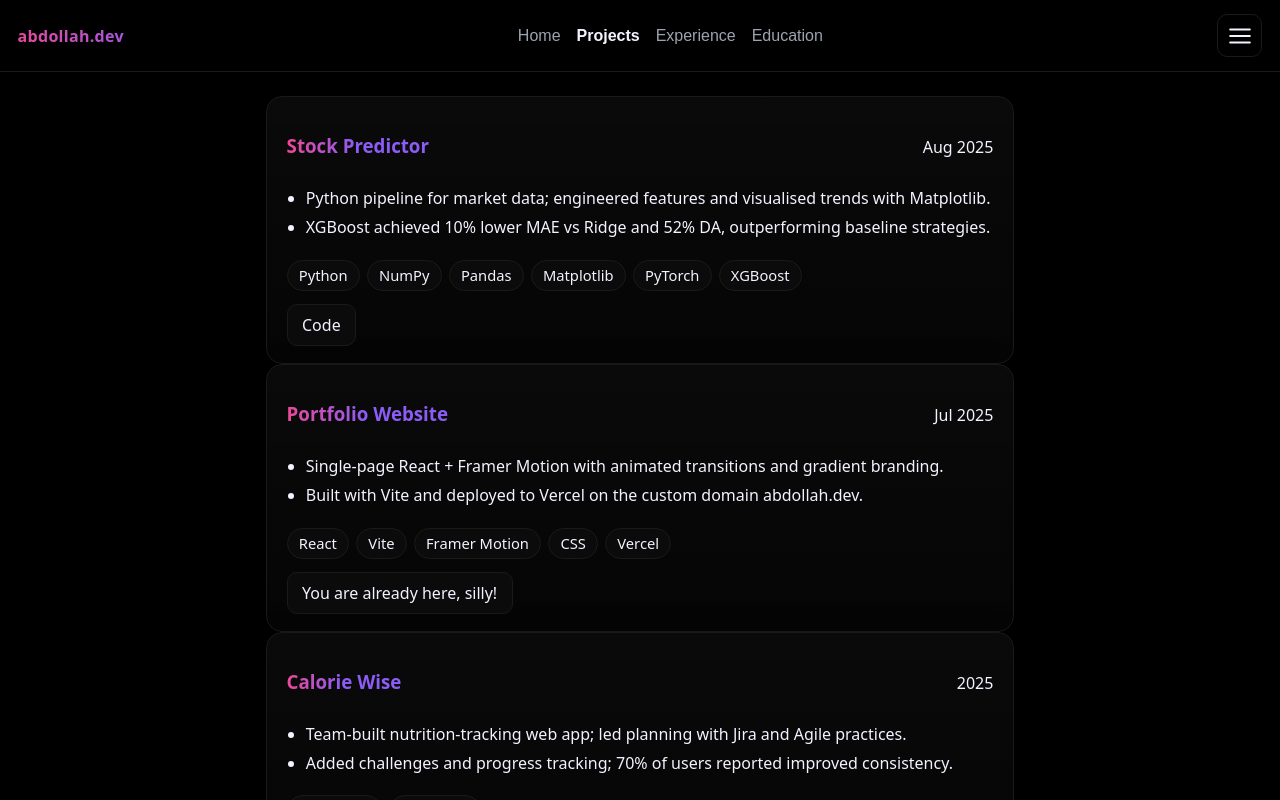
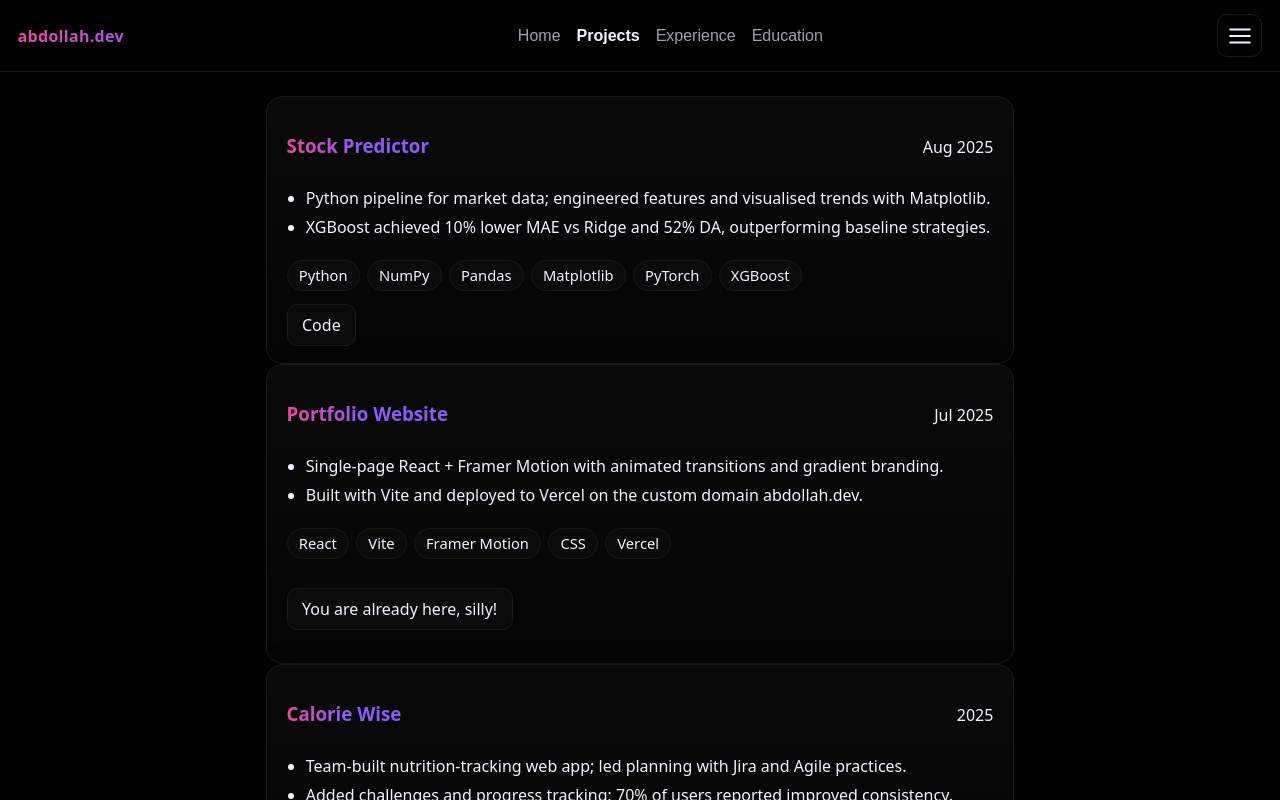
Before and after one commit to AbdollahHosseini/abdollah-portfolio, a React (Vite) app: page / in a window 1280 px wide. Both pictures are taken after a click on the button "Projects". Shown: the top 800 px of the page. Built offline with nearby package versions, Linux system fonts and the light colour scheme; the HTML template or start-up script is replaced by a standard one.

Commit message:
Easter eggs fix

```diff
--- a/src/App.jsx
+++ b/src/App.jsx
@@ -102,7 +102,7 @@ const items = [
             <ul className="bullets">{p.bullets.map((b, i) => <li key={i}>{b}</li>)}</ul>
             <ul className="chip-row">{p.stack.map(s => <li key={s} className="chip">{s}</li>)}</ul>
             <div className="links">
-              {p.title === "Portfolio Website" ? <a className="link-btn" target="_blank" href="https://abdollah.dev">You are already here, silly!</a> : <a className="link-btn" target="_blank" href={p.code}>Code</a>}
+              {p.title === "Portfolio Website" ? <p className="link-btn" target="_blank">You are already here, silly!</p> : <a className="link-btn" target="_blank" href={p.code}>Code</a>}
             </div>
           </article>
         ))}
```
